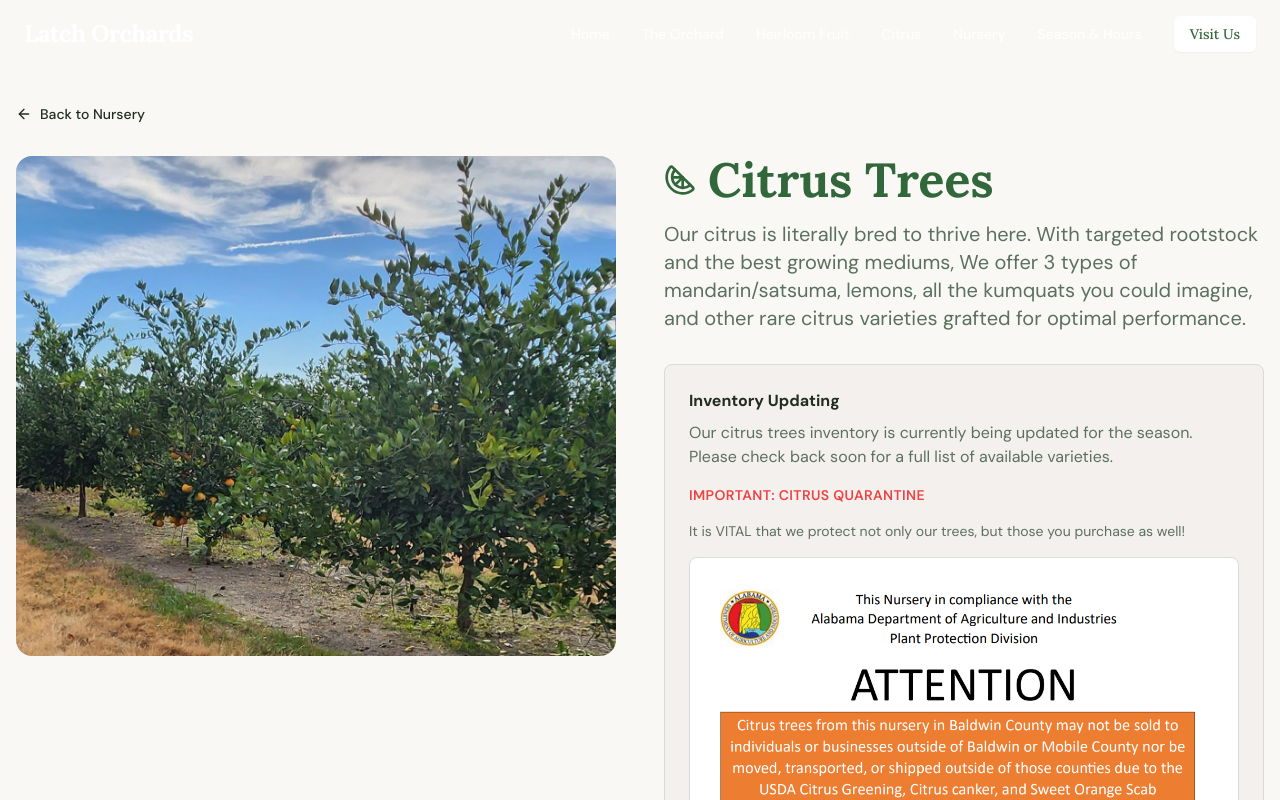
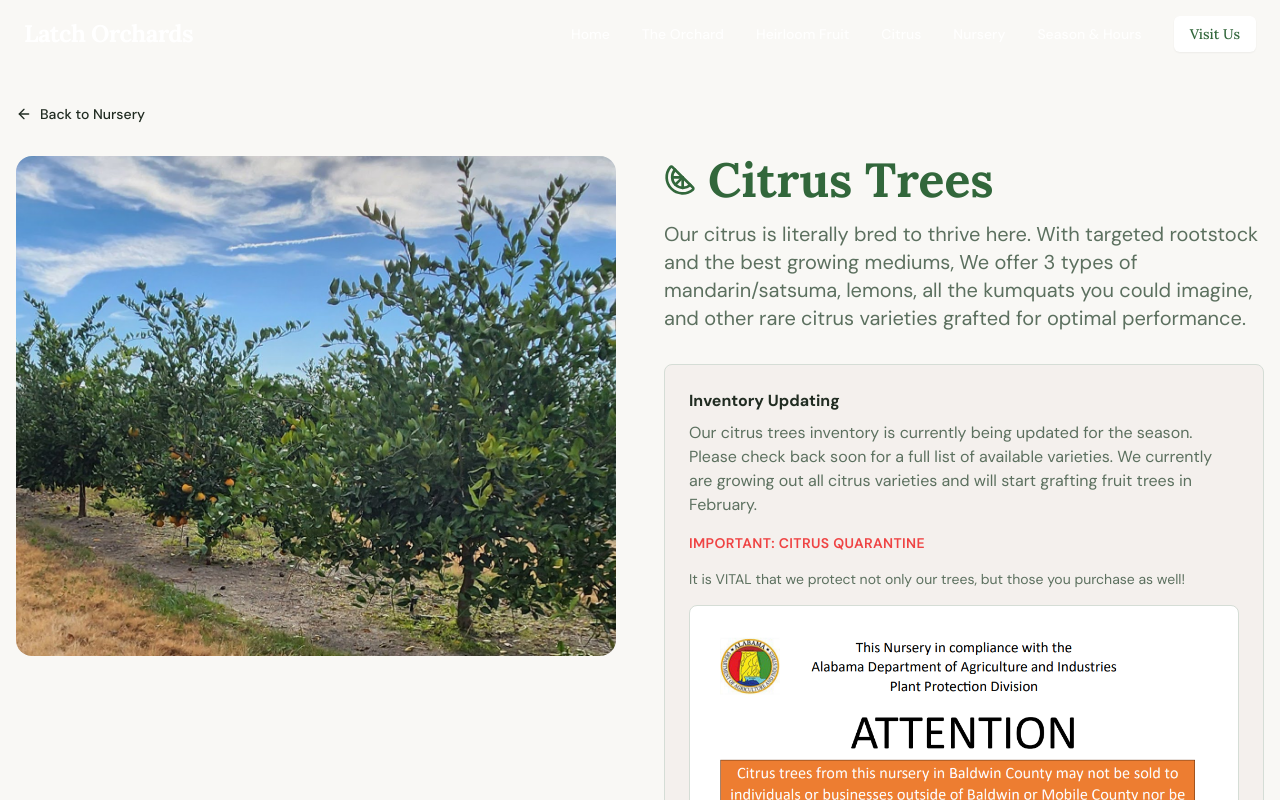
Before and after one commit to photog1500/website13jan, a React (Vite) app: page /nursery/citrus in a window 1280 px wide. Shown: the top 800 px of the page. Built offline with nearby package versions, Linux system fonts and the light colour scheme.

Commit message:
Update NurseryPage.tsx
added note about please check back status

```diff
--- a/src/pages/NurseryPage.tsx
+++ b/src/pages/NurseryPage.tsx
@@ -89,7 +89,7 @@ export function NurseryPage() {
                         <h3 className="font-bold mb-2">Inventory Updating</h3>
                         <p className="text-muted-foreground mb-4">
                             Our {activeCategory.title.toLowerCase()} inventory is currently being updated for the season.
-                            Please check back soon for a full list of available varieties.
+                            Please check back soon for a full list of available varieties.  We currently are growing out all citrus varieties and will start grafting fruit trees in February.
                         </p>
 
                         {/* Option 1: Quarantine Image added specifically for Citrus */}
```
